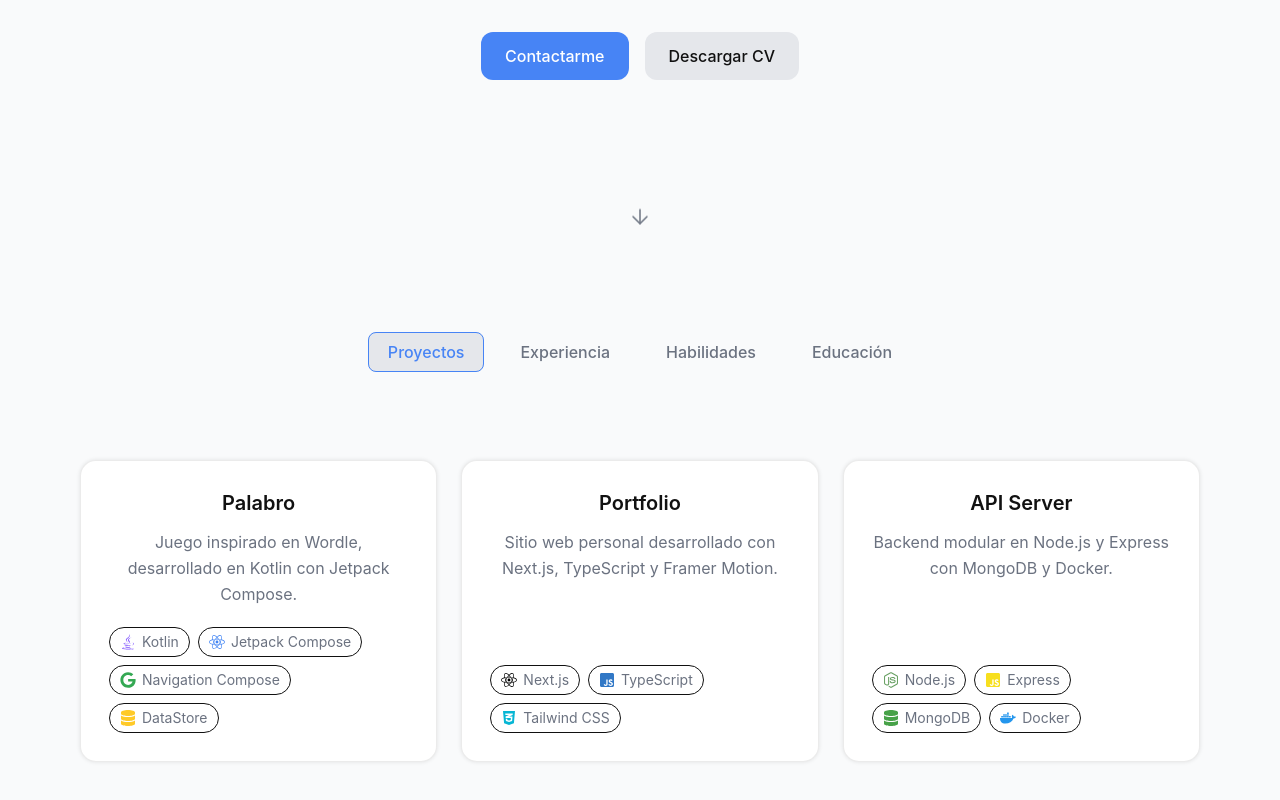
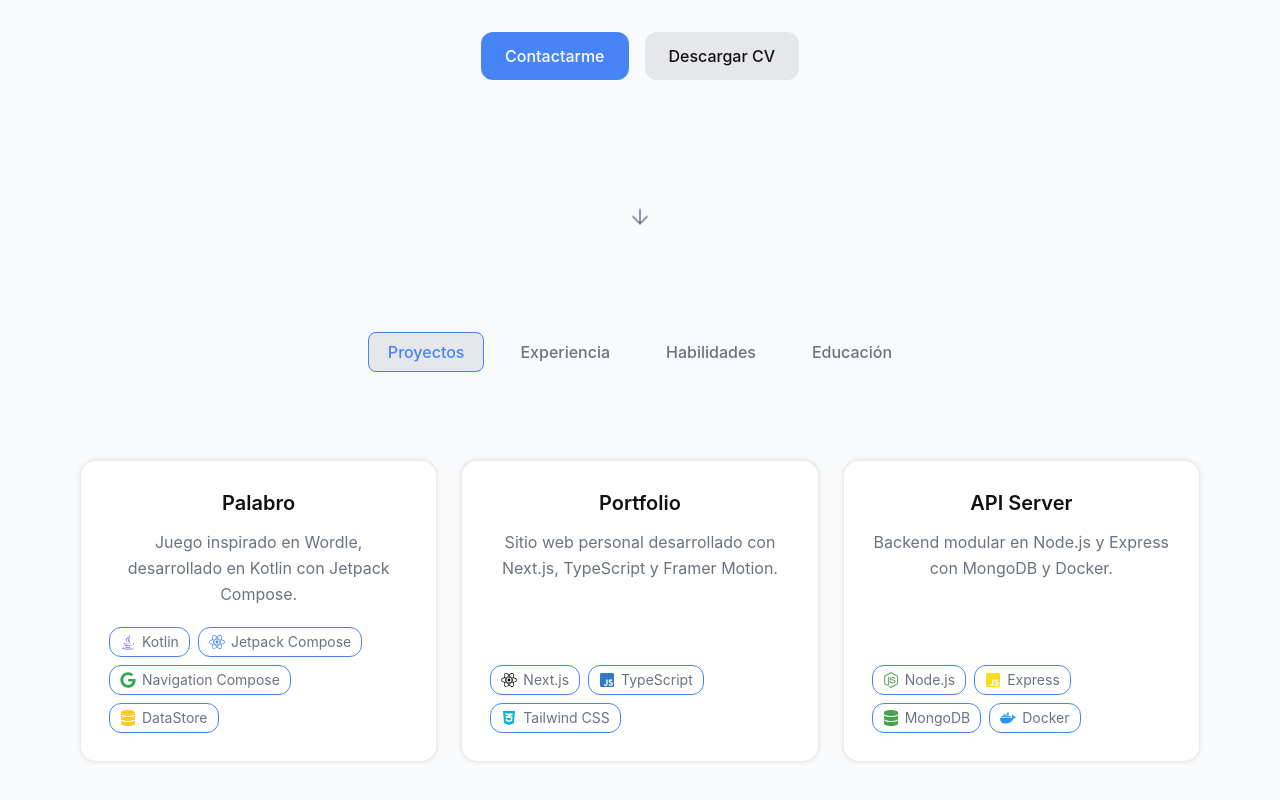
Before and after one commit to alanrp00/portfolio, a Next.js app in the folder frontend/: page / in a window 1280 px wide. Shown: the part 548-1348 px from the top of the page. Built offline with nearby package versions, Linux system fonts and the light colour scheme.

Commit message:
fix: Arreglo de detalles

```diff
--- a/frontend/src/components/modals/ProjectModal.tsx
+++ b/frontend/src/components/modals/ProjectModal.tsx
@@ -273,7 +273,7 @@ export default function ProjectModal({ project, onClose }: Props) {
                       return (
                         <span
                           key={`${project.title}-${t.name}`}
-                          className="inline-flex items-center gap-1.5 text-sm px-2.5 py-1 rounded-full border border-[var(--accent)] bg-[var(--color-card-bg)] hover:bg-[var(--accent)]/10 transition-colors"
+                          className="inline-flex items-center gap-1.5 text-sm px-2.5 py-1 rounded-xl border border-[var(--accent)] bg-[var(--color-card-bg)] hover:bg-[var(--accent)]/10 transition-colors"
                           title={t.name}
                         >
                           {Icon && <Icon className="w-4 h-4" style={{ color: t.color ?? accent }} />}
--- a/frontend/src/components/tabs/EducationTab.tsx
+++ b/frontend/src/components/tabs/EducationTab.tsx
@@ -81,7 +81,7 @@ export default function EducationTab() {
                     animate={{ opacity: 1, y: 0 }}
                     transition={{ duration: 0.35, delay: i * 0.04, ease: "easeOut" }}
                     whileHover={{ scale: 1.03, boxShadow: `0 0 18px ${cert.color}` }}
-                    className="bg-[var(--color-card-bg)] border border-[var(--color-border)] rounded-2xl p-6 shadow-sm flex flex-col items-center text-center transition-all duration-300 hover:border-[var(--color-accent)] w-full min-h-[200px] sm:min-h-[220px] lg:min-h-[220px] justify-between"
+                    className="bg-[var(--color-card-bg)] border border-[var(--color-border)] rounded-2xl p-6 shadow-sm flex flex-col items-center text-center transition-all duration-300 w-full min-h-[200px] sm:min-h-[220px] lg:min-h-[220px] justify-between"
                   >
                     <div className="flex flex-col items-center">
                       {Icon && (
--- a/frontend/src/components/tabs/ProjectsTab.tsx
+++ b/frontend/src/components/tabs/ProjectsTab.tsx
@@ -84,8 +84,8 @@ export default function ProjectsTab() {
                     <span
                       key={`${project.title}-${t.name}`}
                       className={[
-                        "inline-flex items-center gap-1.5 text-sm px-2.5 py-1 rounded-full",
-                        "border border-[var(--color-border-soft)] bg-[var(--color-card-bg)]",
+                        "inline-flex items-center gap-1.5 text-sm px-2.5 py-1 rounded-xl",
+                        "border border-[var(--accent)] bg-[var(--color-card-bg)]",
                         "transition-colors",
                         // al pasar por la tarjeta, los chips también marcan el borde con el acento
                         "group-hover:border-[var(--accent)]",
@@ -106,7 +106,7 @@ export default function ProjectsTab() {
                 {hasMore && (
                   <span
                     className={[
-                      "inline-flex items-center justify-center text-sm w-8 px-0 py-1 rounded-full",
+                      "inline-flex items-center justify-center text-sm w-8 px-0 py-1 rounded-xl",
                       "border border-[var(--color-border-soft)] bg-[var(--color-card-bg)]",
                       "transition-colors group-hover:border-[var(--accent)]",
                     ].join(" ")}
```
Also changed, not shown: 1 other file (tests, documents, lock files or other folders).
